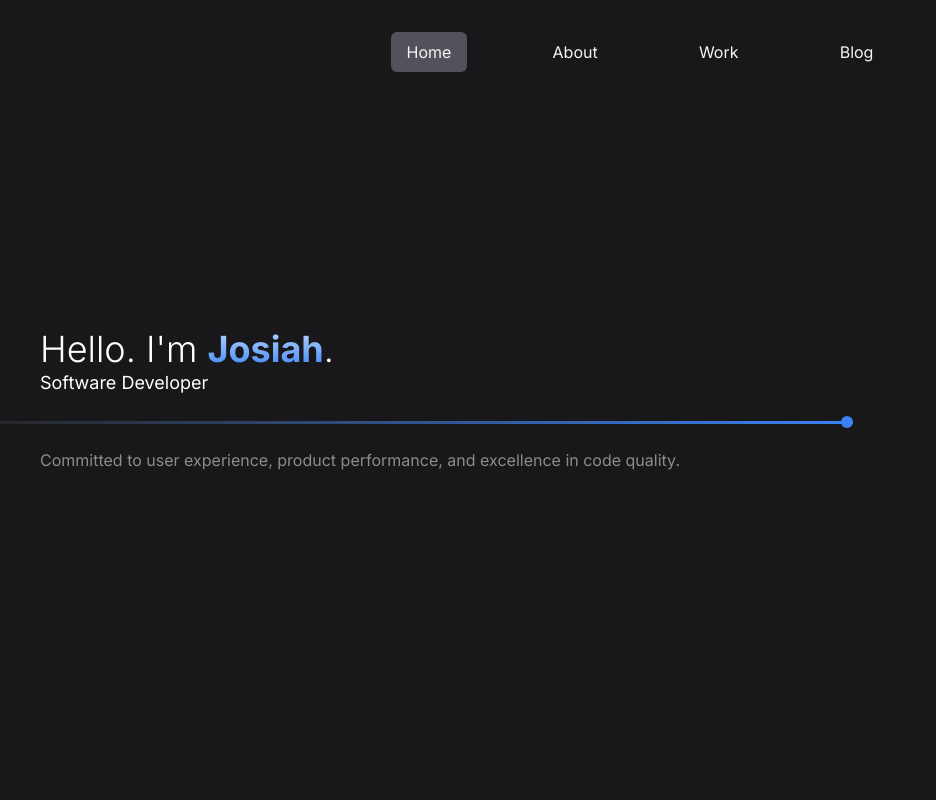
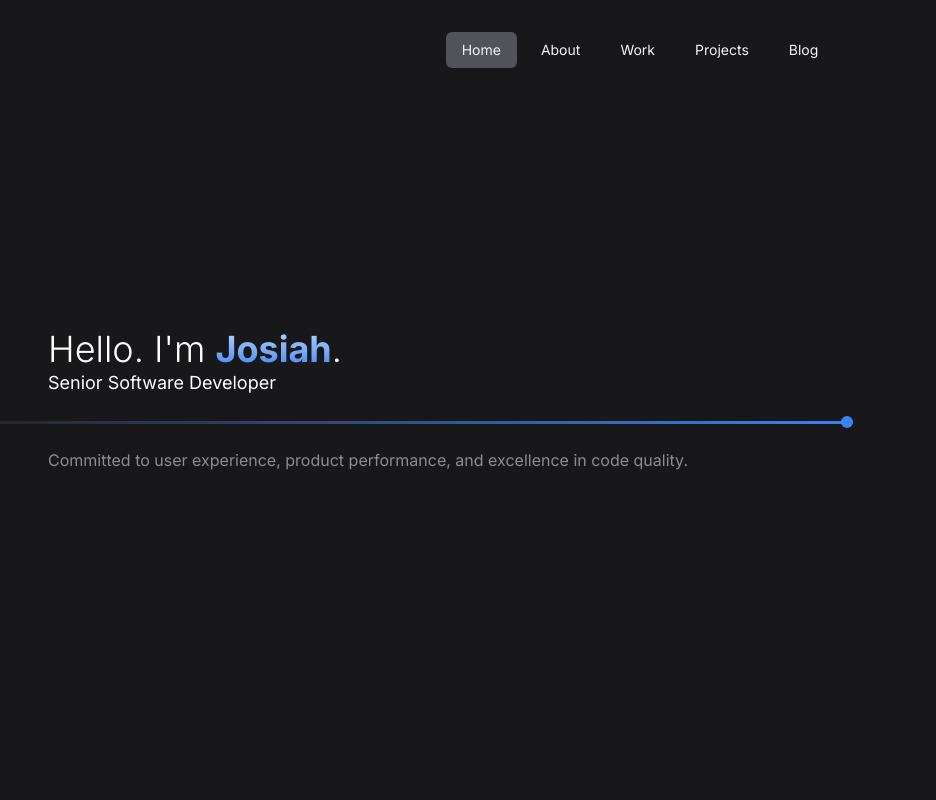
Before and after one commit to josiahroa/josiah-roa, an Astro site: page / in a window 1280 px wide. Shown: the top 800 px of the page, without its empty margins (0-936 px from the left). Built offline with nearby package versions, Linux system fonts and the light colour scheme; Astro itself is replaced by a stand-in of ours.

Commit message:
feat: placeholder sections, add projects to nav, add Nav.Link

```diff
--- a/src/components/Nav/Nav.components.tsx
+++ b/src/components/Nav/Nav.components.tsx
@@ -11,10 +11,35 @@ export function Item({ id, label }: ItemProps) {
   return (
     <div>
       <a href={`#${id}`}>
-        <div className={`${isActive && "bg-zinc-600"} px-4 py-2 rounded-md`}>
-          <p className="text-gray-100">{label}</p>
+        <div
+          className={`${
+            isActive && "bg-zinc-600"
+          } transition-background-color ease-in-out duration-200 hover:bg-zinc-600 px-4 py-2 mx-1 rounded-md`}
+        >
+          <p className="text-gray-100 text-sm">{label}</p>
         </div>
       </a>
     </div>
   );
 }
+
+interface LinkProps {
+  path: string;
+  label: string;
+}
+
+export function Link({ path, label }: LinkProps) {
+  return (
+    <div>
+      <a href={path}>
+        <div
+          className={
+            "transition-background-color ease-in-out duration-200 hover:bg-zinc-600 px-4 py-2 mx-1 rounded-md"
+          }
+        >
+          <p className="text-gray-100 text-sm">{label}</p>
+        </div>
+      </a>
+    </div>
+  );
+}
--- a/src/components/Nav/index.tsx
+++ b/src/components/Nav/index.tsx
@@ -1,5 +1,5 @@
 import { type ReactNode } from "react";
-import { Item } from "./Nav.components";
+import { Item, Link } from "./Nav.components";
 import { useDetermineYOffset } from "./Nav.hooks";
 
 interface NavProps {
@@ -15,7 +15,7 @@ export default function Nav({ children }: NavProps) {
         className={`${
           yOffset > 60 &&
           "transition-background-color ease-in-out duration-500 bg-zinc-800/70 backdrop-blur-sm"
-        } transition-background-color ease-in-out duration-500 rounded-lg py-4 px-4 w-4/5 max-w-[600px] flex flex-row justify-around`}
+        } transition-background-color ease-in-out duration-500 rounded-lg py-4 px-4 w-6/7 max-w-[600px] flex flex-row justify-around`}
       >
         {children}
       </div>
@@ -24,3 +24,4 @@ export default function Nav({ children }: NavProps) {
 }
 
 Nav.Item = Item;
+Nav.Link = Link;
--- a/src/pages/index.astro
+++ b/src/pages/index.astro
@@ -20,12 +20,13 @@ import Nav from "../components/Nav";
         <Nav.Item id="home" label="Home" client:only />
         <Nav.Item id="about" label="About" client:only />
         <Nav.Item id="work" label="Work" client:only />
-        <Nav.Item id="blog" label="Blog" client:only />
+        <Nav.Item id="projects" label="Projects" client:only />
+        <Nav.Link path="/blog" label="Blog" client:only />
       </Nav>
       <secion id="home">
         <div class="w-full h-screen flex flex-col justify-center items-start">
           <!-- Header -->
-          <div class="px-10">
+          <div class="px-12">
             <h1 class="text-white font-light text-4xl">
               Hello. I'm
               <span
@@ -33,7 +34,7 @@ import Nav from "../components/Nav";
                 >Josiah</span
               >.
             </h1>
-            <h1 class="text-white text-lg">Software Developer</h1>
+            <h1 class="text-white text-lg">Senior Software Developer</h1>
           </div>
           <!-- Divider -->
           <div class="flex flex-row w-full items-center relative">
@@ -48,7 +49,7 @@ import Nav from "../components/Nav";
             </div>
           </div>
           <!-- Description -->
-          <div class="px-10">
+          <div class="px-12">
             <p class="text-white text-opacity-50">
               Committed to user experience, product performance, and excellence
               in code quality.
@@ -58,8 +59,18 @@ import Nav from "../components/Nav";
       </secion>
 
       <section id="about">
-        <div class="h-screen pt-10">
-          <h1>About</h1>
+        <div class="min-h-screen pt-24 px-12">
+          <h1 class="text-white font-bold text-xl">About</h1>
+        </div>
+      </section>
+      <section id="work">
+        <div class="min-h-screen pt-24 px-12">
+          <h1 class="text-white font-bold text-xl">Work</h1>
+        </div>
+      </section>
+      <section id="projects">
+        <div class="min-h-screen pt-24 px-12">
+          <h1 class="text-white font-bold text-xl">Projects</h1>
         </div>
       </section>
     </div>
```
Also changed, not shown: src/pages/blog.astro (added).
